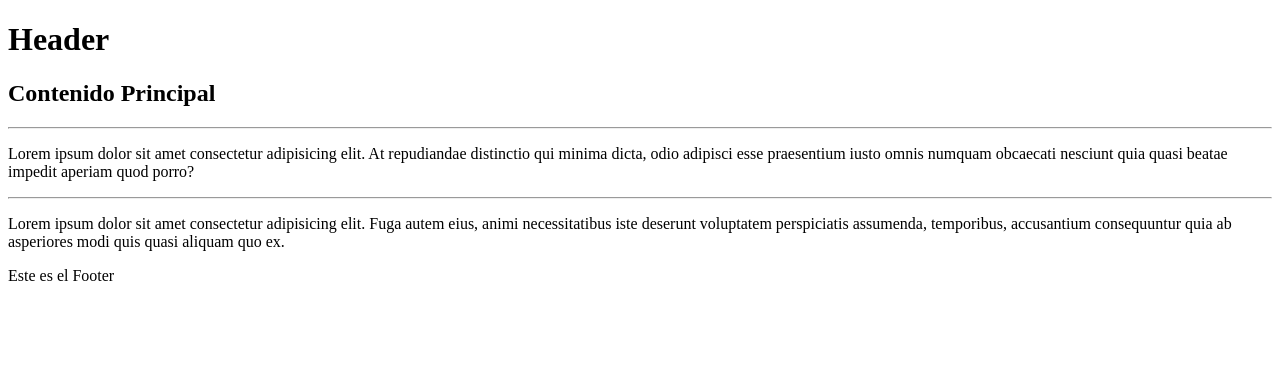
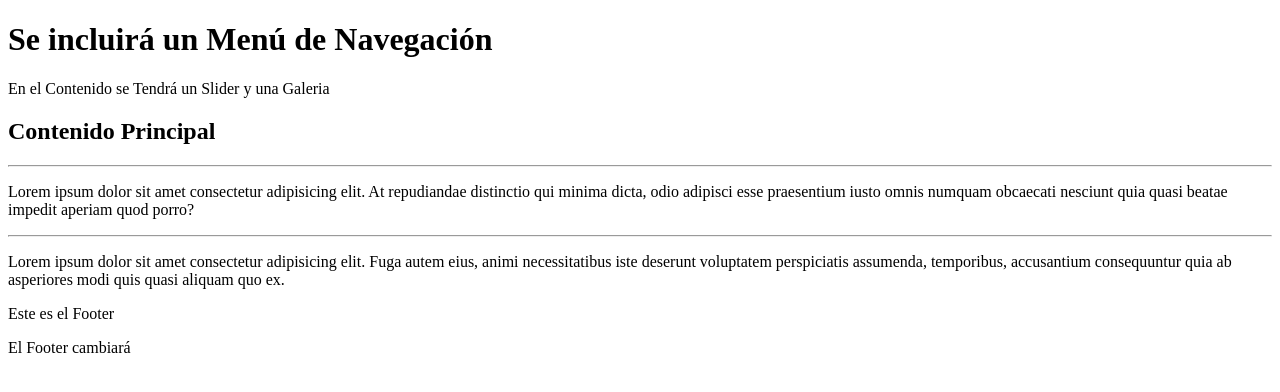
Before and after one commit to Mario-Alonso99/ProjectColaborativoSIMAC, a plain HTML site: page index.html in a window 1280 px wide. Drawn offline with Linux system fonts and the light colour scheme.

Commit message:
Agregando descripción al Archivo Index.html

```diff
--- a/index.html
+++ b/index.html
@@ -7,9 +7,10 @@
 </head>
 <body>
     <header>
-        <h1>Header</h1>
+        <h1>Se incluirá un Menú de Navegación</h1>
     </header>
     <main>
+        En el Contenido se Tendrá un Slider y una Galeria
         <h2>Contenido Principal</h2>
         <hr>
         <p>Lorem ipsum dolor sit amet consectetur adipisicing elit. At repudiandae distinctio
@@ -22,6 +23,7 @@
     </main>
     <footer>
         <p>Este es el Footer</p>
+        <p>El Footer cambiará</p>
     </footer>
 </body>
 </html>
```
